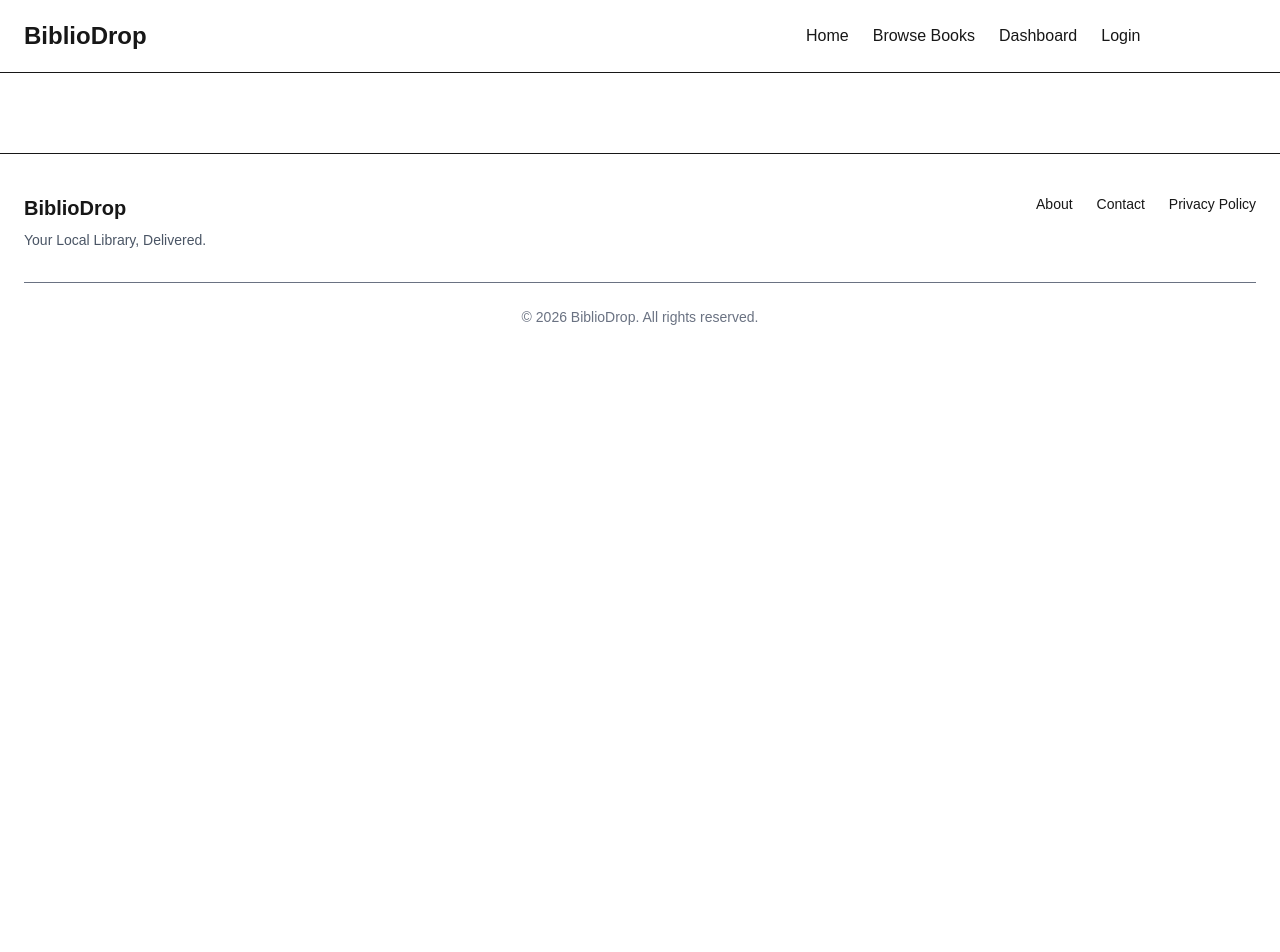
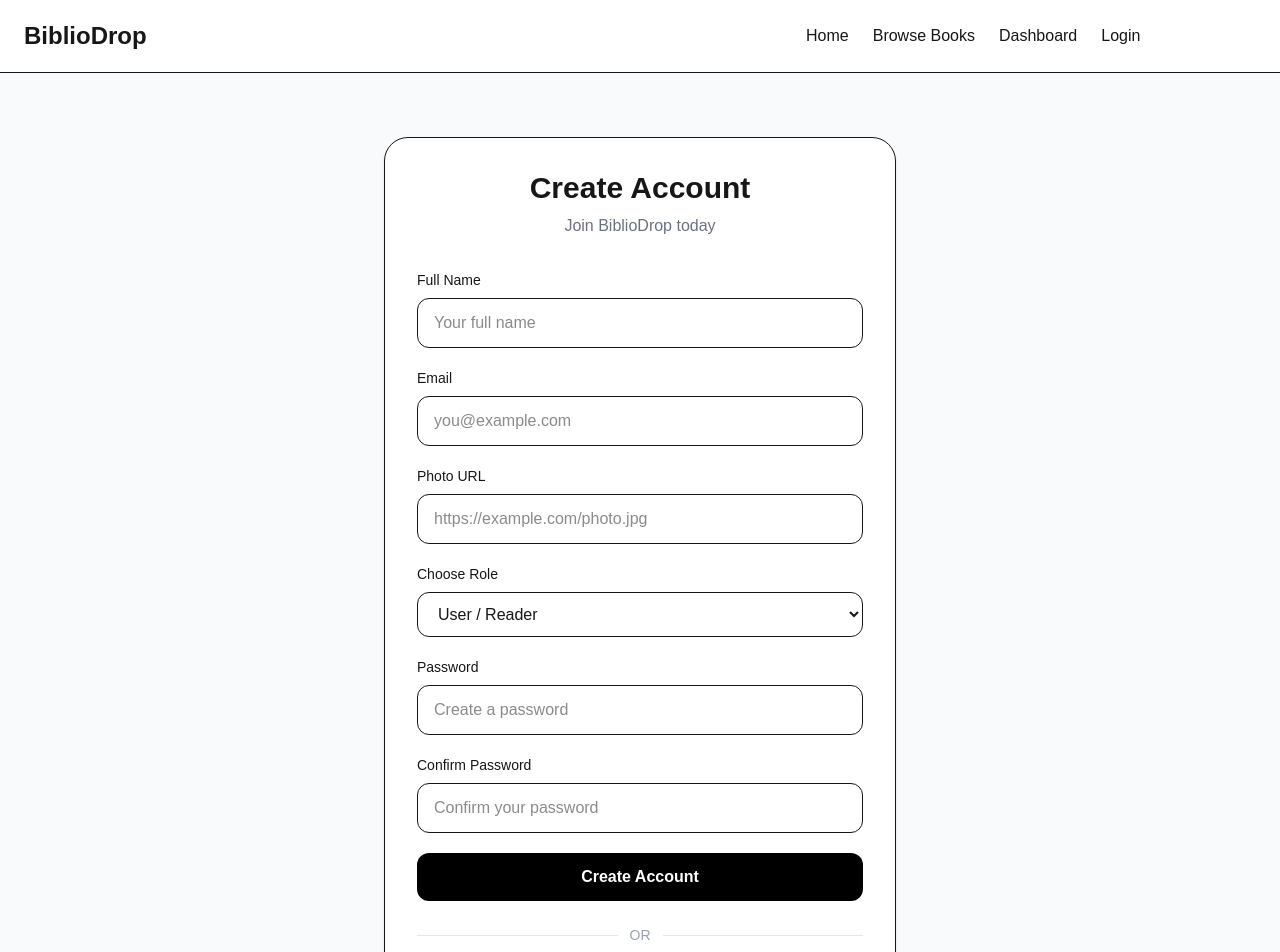
Before and after one commit to Nabdip-Dev/bibliodrop-client, a Next.js app: page /register in a window 1280 px wide. Shown: the top 952 px of the page. Before the commit the page ends 800 px from the top, so only its background shows below. Built offline with nearby package versions, Linux system fonts and the light colour scheme.

Commit message:
feat: add login and registration pages

```diff
--- a/app/login/page.jsx
+++ b/app/login/page.jsx
@@ -1,11 +1,104 @@
-import React from 'react';
+"use client";
 
-const page = () => {
-    return (
-        <div>
+import Link from "next/link";
+import { useState } from "react";
+
+export default function LoginPage() {
+  const [email, setEmail] = useState("");
+  const [password, setPassword] = useState("");
+
+  const handleSubmit = (e) => {
+    e.preventDefault();
+
+    console.log({
+      email,
+      password,
+    });
+  };
+
+  return (
+    <main className="min-h-screen bg-gray-50 px-6 py-16">
+      <div className="mx-auto max-w-md">
+
+        <div className="rounded-3xl border bg-white p-8 shadow-sm">
+
+          <div className="mb-8 text-center">
+            <h1 className="text-3xl font-bold">
+              Welcome Back
+            </h1>
+
+            <p className="mt-2 text-gray-500">
+              Login to your BiblioDrop account
+            </p>
+          </div>
+
+          <form onSubmit={handleSubmit} className="space-y-5">
+
+            <div>
+              <label className="mb-2 block text-sm font-medium">
+                Email
+              </label>
+
+              <input
+                type="email"
+                placeholder="you@example.com"
+                value={email}
+                onChange={(e) => setEmail(e.target.value)}
+                required
+                className="w-full rounded-xl border px-4 py-3 outline-none focus:ring-2"
+              />
+            </div>
+
+            <div>
+              <label className="mb-2 block text-sm font-medium">
+                Password
+              </label>
+
+              <input
+                type="password"
+                placeholder="Enter your password"
+                value={password}
+                onChange={(e) => setPassword(e.target.value)}
+                required
+                className="w-full rounded-xl border px-4 py-3 outline-none focus:ring-2"
+              />
+            </div>
+
+            <button
+              type="submit"
+              className="w-full rounded-xl bg-black px-5 py-3 font-semibold text-white hover:opacity-80"
+            >
+              Login
+            </button>
+
+          </form>
+
+          <div className="my-6 flex items-center gap-3">
+            <div className="h-px flex-1 bg-gray-200" />
+            <span className="text-sm text-gray-400">OR</span>
+            <div className="h-px flex-1 bg-gray-200" />
+          </div>
+
+          <button
+            type="button"
+            className="w-full rounded-xl border px-5 py-3 font-medium hover:bg-gray-50"
+          >
+            Continue with Google
+          </button>
+
+          <p className="mt-6 text-center text-sm text-gray-500">
+            Dont have an account?{" "}
+            <Link
+              href="/register"
+              className="font-semibold text-black hover:underline"
+            >
+              Create Account
+            </Link>
+          </p>
 
         </div>
-    );
-};
 
-export default page;
+      </div>
+    </main>
+  );
+}
--- a/app/register/page.jsx
+++ b/app/register/page.jsx
@@ -1,11 +1,195 @@
-import React from 'react';
+"use client";
 
-const page = () => {
-    return (
-        <div>
+import Link from "next/link";
+import { useState } from "react";
+
+export default function RegisterPage() {
+  const [form, setForm] = useState({
+    name: "",
+    email: "",
+    password: "",
+    confirmPassword: "",
+    photo: "",
+    role: "user",
+  });
+
+  const handleChange = (e) => {
+    setForm({
+      ...form,
+      [e.target.name]: e.target.value,
+    });
+  };
+
+  const handleSubmit = (e) => {
+    e.preventDefault();
+
+    if (form.password !== form.confirmPassword) {
+      alert("Passwords do not match");
+      return;
+    }
+
+    console.log(form);
+  };
+
+  return (
+    <main className="min-h-screen bg-gray-50 px-6 py-16">
+      <div className="mx-auto max-w-lg">
+
+        <div className="rounded-3xl border bg-white p-8 shadow-sm">
+
+          <div className="mb-8 text-center">
+            <h1 className="text-3xl font-bold">
+              Create Account
+            </h1>
+
+            <p className="mt-2 text-gray-500">
+              Join BiblioDrop today
+            </p>
+          </div>
+
+          <form onSubmit={handleSubmit} className="space-y-5">
+
+            {/* Name */}
+            <div>
+              <label className="mb-2 block text-sm font-medium">
+                Full Name
+              </label>
+
+              <input
+                type="text"
+                name="name"
+                placeholder="Your full name"
+                value={form.name}
+                onChange={handleChange}
+                required
+                className="w-full rounded-xl border px-4 py-3 outline-none focus:ring-2"
+              />
+            </div>
+
+            {/* Email */}
+            <div>
+              <label className="mb-2 block text-sm font-medium">
+                Email
+              </label>
+
+              <input
+                type="email"
+                name="email"
+                placeholder="you@example.com"
+                value={form.email}
+                onChange={handleChange}
+                required
+                className="w-full rounded-xl border px-4 py-3 outline-none focus:ring-2"
+              />
+            </div>
+
+            {/* Photo */}
+            <div>
+              <label className="mb-2 block text-sm font-medium">
+                Photo URL
+              </label>
+
+              <input
+                type="url"
+                name="photo"
+                placeholder="https://example.com/photo.jpg"
+                value={form.photo}
+                onChange={handleChange}
+                className="w-full rounded-xl border px-4 py-3 outline-none focus:ring-2"
+              />
+            </div>
+
+            {/* Role */}
+            <div>
+              <label className="mb-2 block text-sm font-medium">
+                Choose Role
+              </label>
+
+              <select
+                name="role"
+                value={form.role}
+                onChange={handleChange}
+                className="w-full rounded-xl border px-4 py-3 outline-none"
+              >
+                <option value="user">
+                  User / Reader
+                </option>
+
+                <option value="librarian">
+                  Librarian
+                </option>
+              </select>
+            </div>
+
+            {/* Password */}
+            <div>
+              <label className="mb-2 block text-sm font-medium">
+                Password
+              </label>
+
+              <input
+                type="password"
+                name="password"
+                placeholder="Create a password"
+                value={form.password}
+                onChange={handleChange}
+                required
+                className="w-full rounded-xl border px-4 py-3 outline-none focus:ring-2"
+              />
+            </div>
+
+            {/* Confirm Password */}
+            <div>
+              <label className="mb-2 block text-sm font-medium">
+                Confirm Password
+              </label>
+
+              <input
+                type="password"
+                name="confirmPassword"
+                placeholder="Confirm your password"
+                value={form.confirmPassword}
+                onChange={handleChange}
+                required
+                className="w-full rounded-xl border px-4 py-3 outline-none focus:ring-2"
+              />
+            </div>
+
+            <button
+              type="submit"
+              className="w-full rounded-xl bg-black px-5 py-3 font-semibold text-white hover:opacity-80"
+            >
+              Create Account
+            </button>
+
+          </form>
+
+          <div className="my-6 flex items-center gap-3">
+            <div className="h-px flex-1 bg-gray-200" />
+            <span className="text-sm text-gray-400">OR</span>
+            <div className="h-px flex-1 bg-gray-200" />
+          </div>
+
+          <button
+            type="button"
+            className="w-full rounded-xl border px-5 py-3 font-medium hover:bg-gray-50"
+          >
+            Continue with Google
+          </button>
+
+          <p className="mt-6 text-center text-sm text-gray-500">
+            Already have an account?{" "}
+            <Link
+              href="/login"
+              className="font-semibold text-black hover:underline"
+            >
+              Login
+            </Link>
+          </p>
 
         </div>
-    );
-};
 
-export default page;
+      </div>
+    </main>
+  );
+}
```
